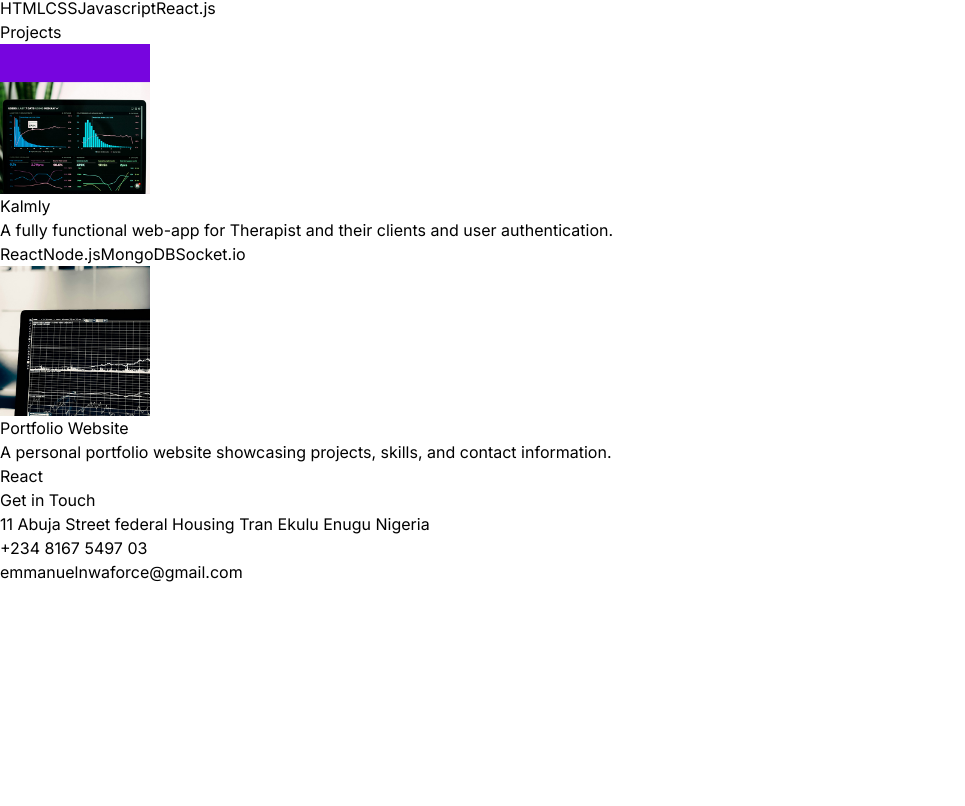
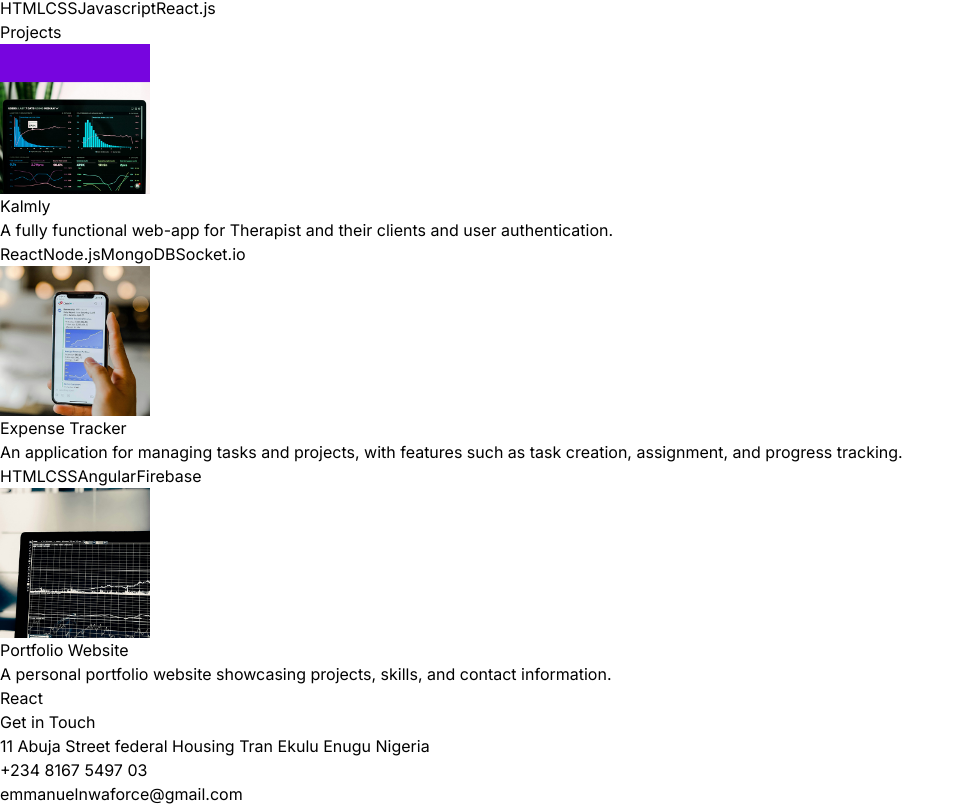
Before and after one commit to Nwaforce/Portfolio, a React (Vite) app: page / in a window 1280 px wide. Shown: the part 1771-2577 px from the top of the page, without its empty margins (0-965 px from the left). Before the commit the page ends 2355 px from the top, so only its background shows below. Built offline with nearby package versions, Linux system fonts and the light colour scheme.

Commit message:
expense tracker

```diff
--- a/src/constants/index.js
+++ b/src/constants/index.js
@@ -54,13 +54,13 @@ export const PROJECTS = [
       "A fully functional web-app for Therapist and their clients and user authentication.",
     technologies: ["React", "Node.js", "MongoDB", "Socket.io"],
   },
-  // {
-  //   title: "Task Management App",
-  //   image: project2,
-  //   description:
-  //     "An application for managing tasks and projects, with features such as task creation, assignment, and progress tracking.",
-  //   technologies: ["HTML", "CSS", "Angular", "Firebase"],
-  // },
+  {
+    title: "Expense Tracker",
+    image: project2,
+    description:
+      "An application for managing tasks and projects, with features such as task creation, assignment, and progress tracking.",
+    technologies: ["HTML", "CSS", "Angular", "Firebase"],
+  },
   {
     title: "Portfolio Website",
     image: project3,
```
Also changed, not shown: src/assets/projects/project-2.png (added).
